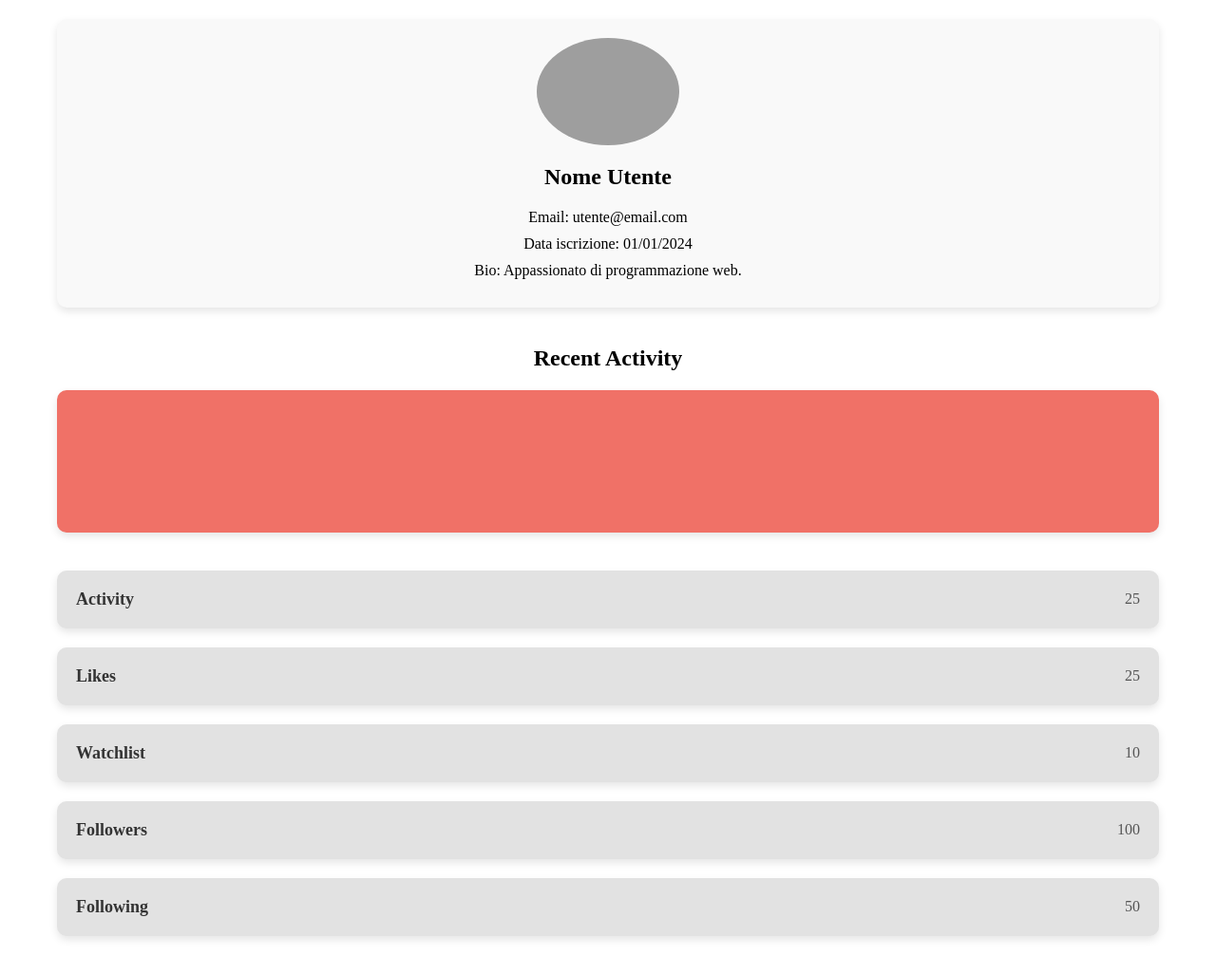
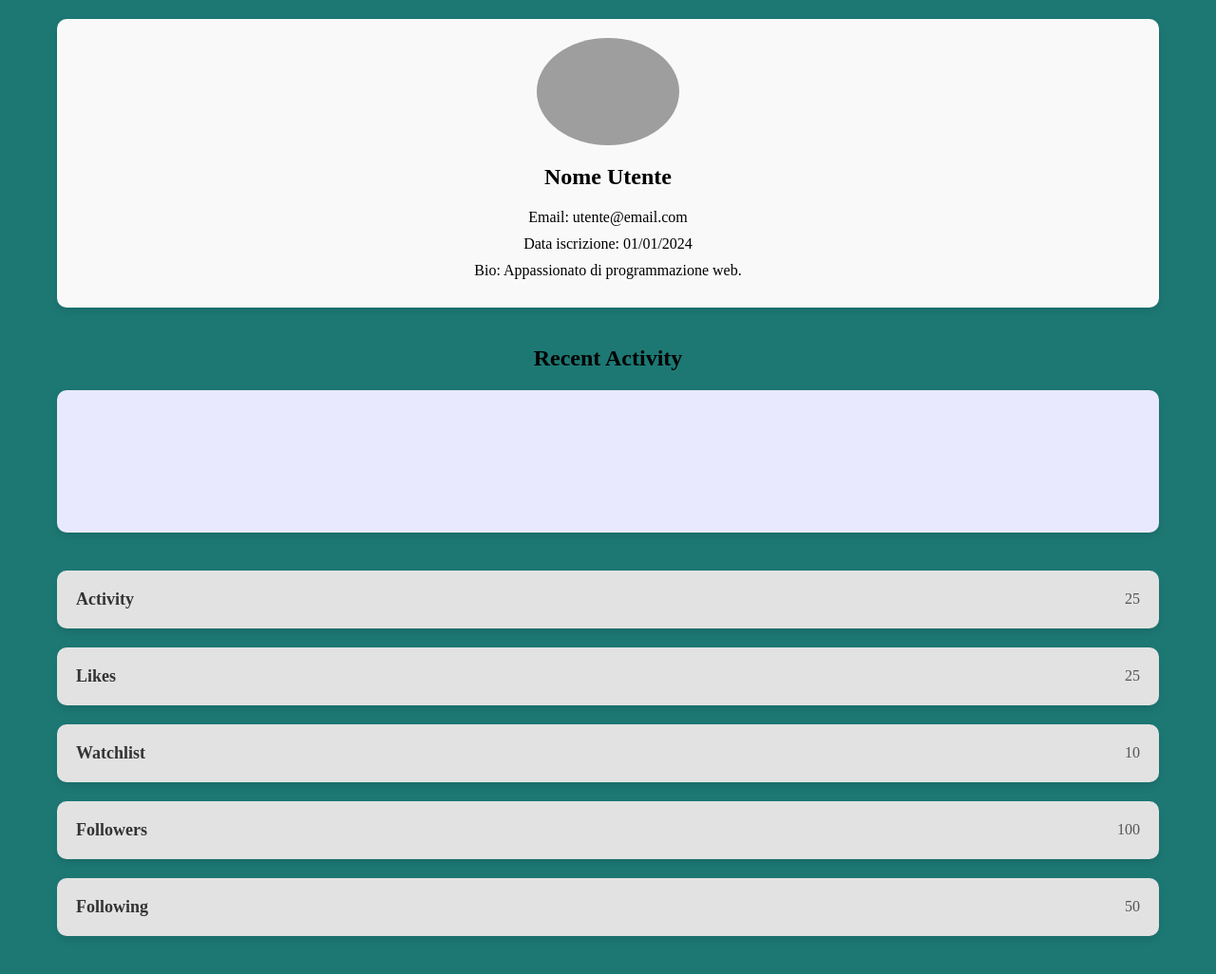
Before and after one commit to reSalmone/CSSnips, a PHP site: page /account.html in a window 1280 px wide. Shown: the part 64-1090 px from the top of the page at 95% size. Run offline with PHP 8.4, Linux system fonts and the light colour scheme; grey boxes are pictures that could not be loaded.

Commit message:
Update account_style.css

```diff
--- a/account_style.css
+++ b/account_style.css
@@ -1,4 +1,8 @@
 @import './data.css';
+
+body {
+  background-color: var(--color2);
+}
 
 /* Profilo Container */
 .profilo-container {
@@ -49,7 +53,7 @@
     display: flex;
     justify-content: space-between;
     margin-top: 20px;
-    background-color: var(--color5);
+    background-color: #e8e8ff;
     padding: 40px;
     min-height: 150px;
     border-radius: 10px;
```
